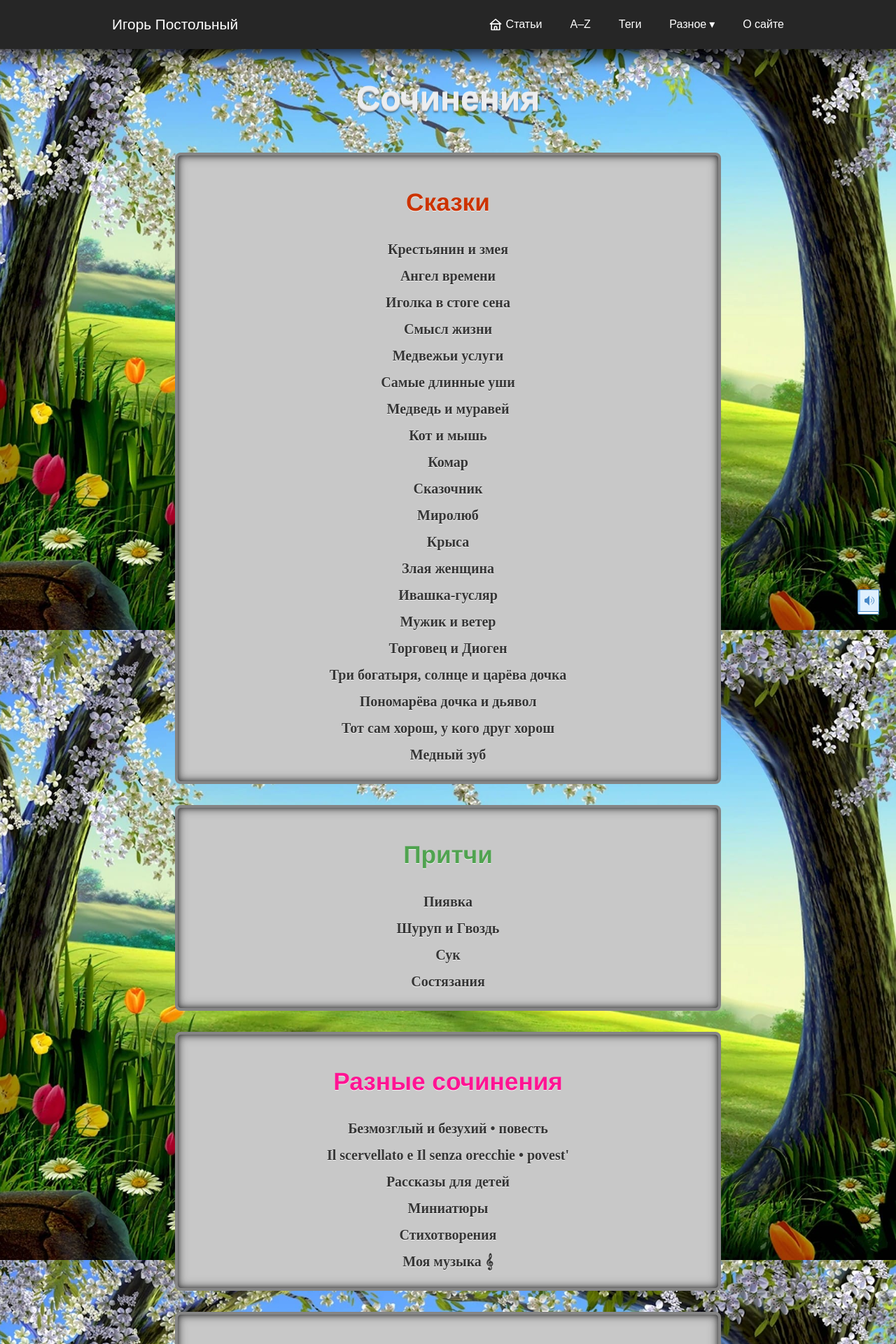
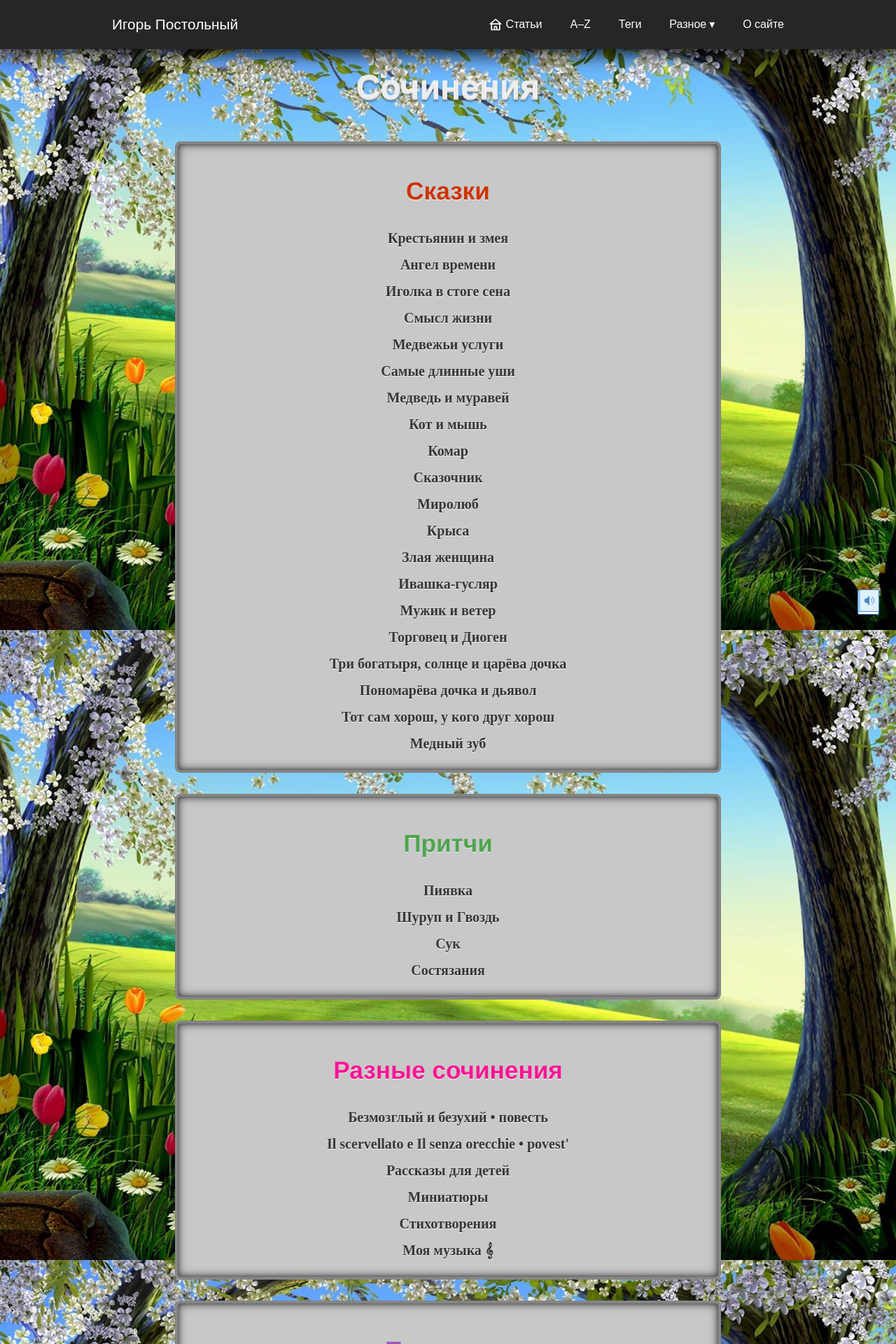
Before and after one commit to postolny/postolny.github.io, a Jekyll site: the page built from _pages/indice.html, in a window 1280 px wide. Shown: the top 1920 px of the page at 70% size. Built offline with Jekyll 4.4.1, drawn with Linux system fonts in a browser that asks for light colours.

Commit message:
Add files via upload

```diff
--- a/_layouts/default.html
+++ b/_layouts/default.html
@@ -15,8 +15,10 @@ layout: compress
   {% include banner.html %}
   {% else %}
   <style>
-    .page-title {
-      padding-top: {{ page.header_padding_top }};
+    @media (min-width: 798px) {
+      .page-title {
+        margin-top: {{ page.header_margin_top }};
+      }
     }
   </style>
   {% endunless %}
```
